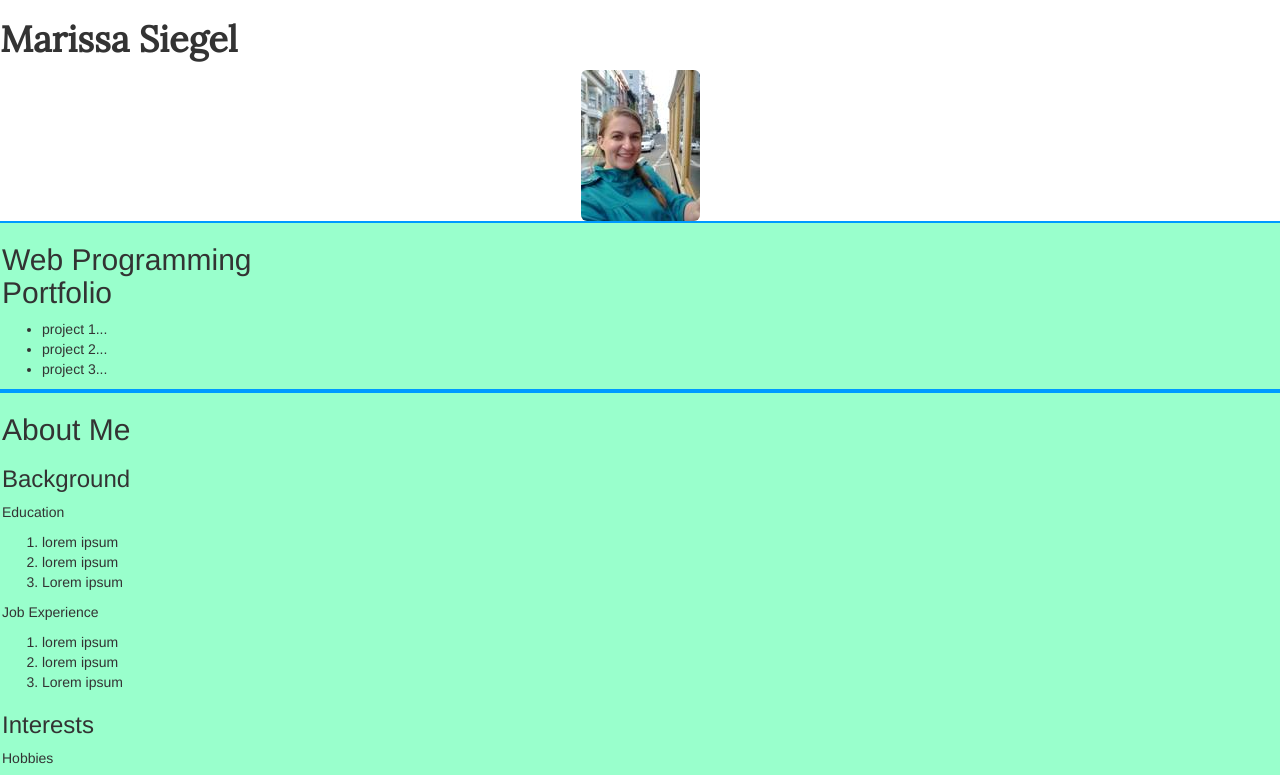
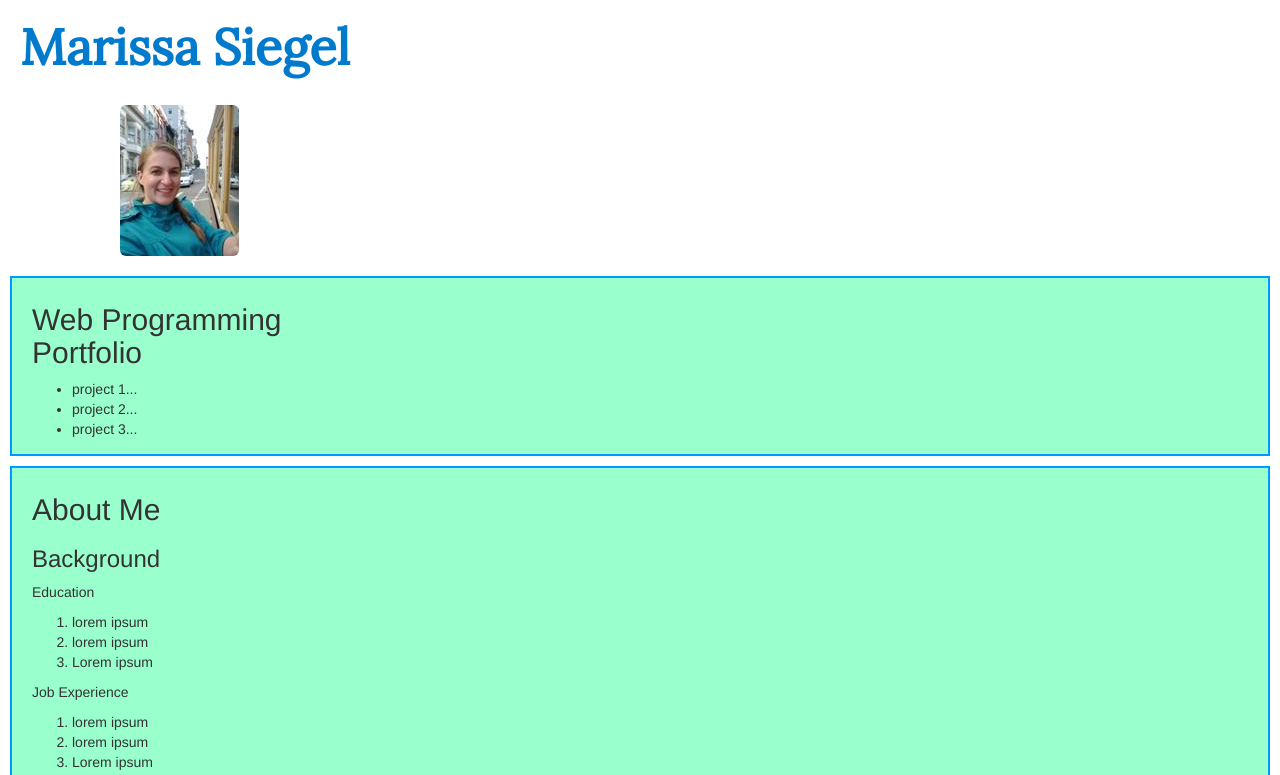
Before and after one commit to Marissa1/GIT-HTML-and-CSS-Code-Review, a plain HTML site: page index.html in a window 1280 px wide. Shown: the top 775 px of the page. Drawn offline with Linux system fonts and the light colour scheme.

Commit message:
added margin, padding, image styling

```diff
--- a/css/styles.css
+++ b/css/styles.css
@@ -1,10 +1,21 @@
 .row{
   background: #99ffcc;
   border: 2px solid #0099ff;
+  padding: 5px;
+  margin: 10px;
+}
+
+img{
+  margin: 10px;
+  margin-left: 120px;
 }
 
 h1{
+  float: none;
   font-weight: bolder;
+  color: #007acc;
+  margin: 20px;
+  font-size: 50px;
 }
 
 h1{
--- a/index.html
+++ b/index.html
@@ -8,7 +8,7 @@
   </head>
   <body>
     <h1>Marissa Siegel</h1>
-    <img src="img/img1.jpg" alt="A photo of Marissa Siegel" class="center-block img-rounded">
+    <img src="img/img1.jpg" alt="A photo of Marissa Siegel" class="img-rounded">
   <div class="row">
   <div class="col-md-3">
     <h2>Web Programming Portfolio
```
